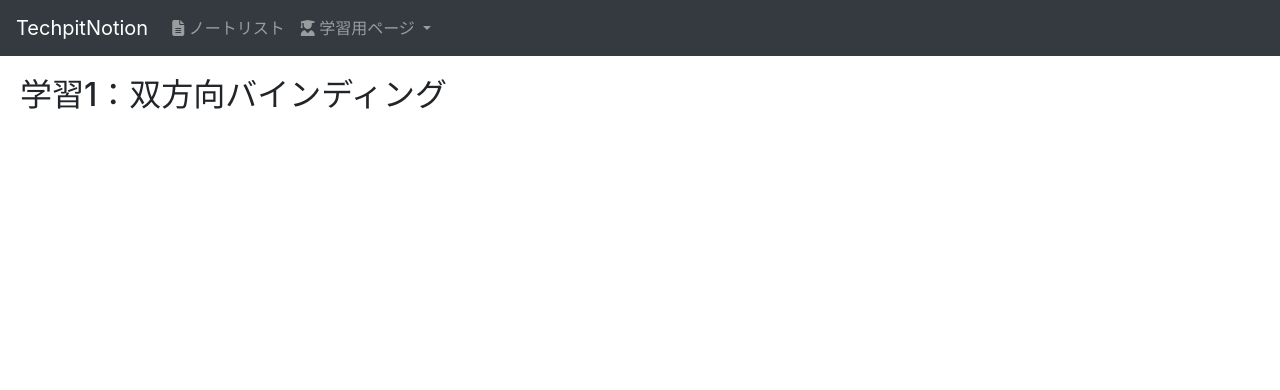
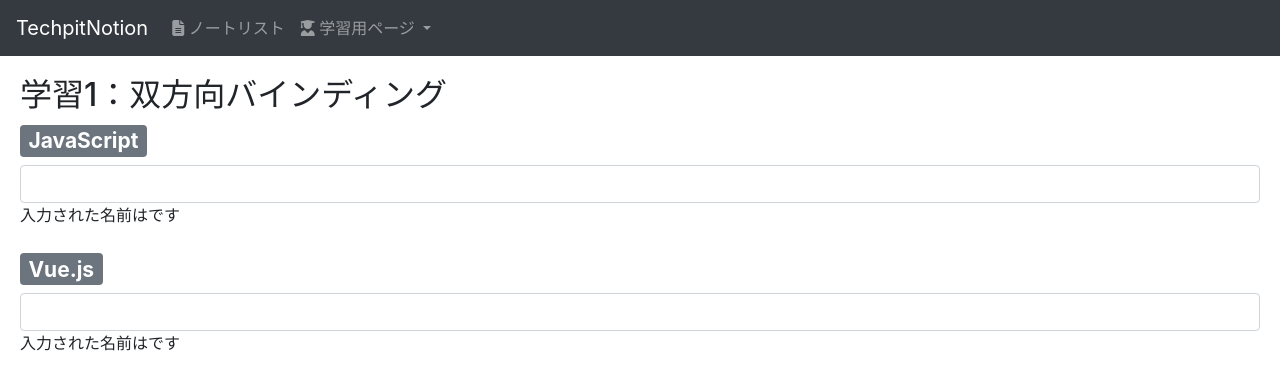
Before and after one commit to ysk/typescript_vue_sample, a Vue app: page /study/binding in a window 1280 px wide. Shown: the top 390 px of the page. Built offline with nearby package versions, Linux system fonts and the light colour scheme.

Commit message:
サンプルコードの実装

```diff
--- a/package.json
+++ b/package.json
@@ -10,6 +10,7 @@
   "dependencies": {
     "core-js": "^3.6.5",
     "fibers": "^5.0.1",
+    "jquery": "^3.6.0",
     "sass": "^1.49.9",
     "sass-loader": "^10.2.1",
     "vue": "^2.6.11",
--- a/src/components/study/BindingPage.vue
+++ b/src/components/study/BindingPage.vue
@@ -1,11 +1,38 @@
 <template>
   <div class="binding-page">
     <h2>学習1：双方向バインディング</h2>
+   <!-- 従来のJavaScript -->
+    <h3><span class="badge badge-secondary">JavaScript</span></h3>
+    <input class="form-control" id="name" />
+    <span id="text">入力された名前はです</span>
+    <br />
+    <br />
+ <!-- Vue.js -->
+    <h3><span class="badge badge-secondary">Vue.js</span></h3>
+    <input class="form-control" v-model="name">
+    <span>入力された名前は{{name}}です</span>
+
   </div>
 </template>
 
+
 <script>
+// 従来のJavaScript
+window.onload = function() {
+  const nameInput = document.getElementById('name');
+  nameInput.oninput = function() {
+    const name = nameInput.value;
+    const text = document.getElementById('text');
+    text.innerHTML = '入力された名前は' +  name + 'です';
+  };
+}
+
 export default {
+  data() {
+    return {
+      name: ''
+    }
+  }
 }
 </script>
 
--- a/src/components/study/DirectivePage.vue
+++ b/src/components/study/DirectivePage.vue
@@ -1,11 +1,42 @@
 <template>
   <div class="directive-page">
     <h2>学習2：ディレクティブ</h2>
+
+    <!-- 従来のJavaScript -->
+    <h3><span class="badge badge-secondary">JavaScript</span></h3>
+    <input id="check" type="checkbox" checked="checked">
+    <span id="text">チェック時だけ見えるよ</span>
+    <br />
+    <br />
+    <!-- Vue.js -->
+    <h3><span class="badge badge-secondary">Vue.js</span></h3>
+    <input type="checkbox" v-model="checked">
+    <span v-show="checked">チェック時だけ見えるよ</span>
   </div>
 </template>
 
 <script>
+// 従来のJavaScript
+window.onload = function() {
+  const checkbox = document.getElementById('check');
+  checkbox.onchange = function(event)
+  {
+    const checked = event.target.checked;
+    const text = document.getElementById('text');
+    if (checked) {
+      text.style.visibility = 'visible';
+    } else {
+      text.style.visibility = 'hidden';
+    }
+  };
+}
+
 export default {
+  data() {
+    return {
+      checked : true
+    }
+  }
 }
 </script>
 
--- a/src/components/study/EventPage.vue
+++ b/src/components/study/EventPage.vue
@@ -1,11 +1,44 @@
 <template>
   <div class="event-page">
     <h2>学習3：イベント</h2>
+
+   <!-- 従来のJavaScript -->
+  <h3><span class="badge badge-secondary">JavaScript</span></h3>
+  <span id="countText">クリックされた回数は0回です </span>
+  <button id="button" class="btn btn-sm btn-info">Click Me</button>
+  <br />
+  <br />
+  <!-- Vue.js -->
+  <h3><span class="badge badge-secondary">Vue.js</span></h3>
+  <span>クリックされた回数は{{count}}回です </span>
+  <button id="button" class="btn btn-sm btn-info" @click="onClickButton()">Click Me</button>
   </div>
 </template>
 
 <script>
+// 従来のJavaScript
+let count = 0;
+window.onload = function() {
+  const button = document.getElementById('button');
+  button.onclick = function() {
+    count++;
+    const countText = document.getElementById('countText');
+    countText.innerHTML = 'クリックされた回数は' +  count + '回です ';
+   };
+ }
+
+
 export default {
+  data() {
+    return {
+      count : 0
+      }
+  },
+  methods : {
+    onClickButton: function() {
+      this.count++;
+    }
+  }
 }
 </script>
 
```
Also changed, not shown: 1 other file (tests, documents, lock files or other folders).
